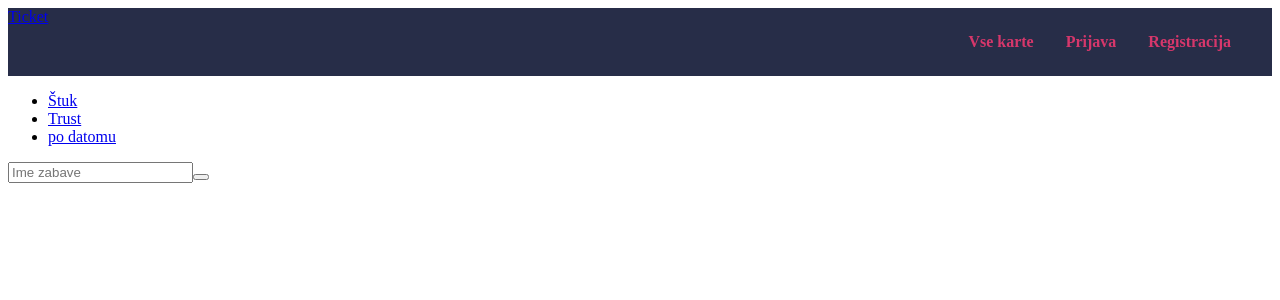
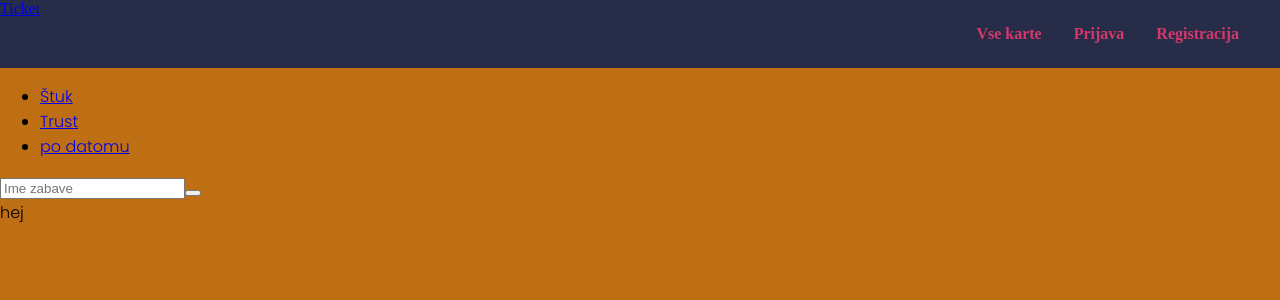
Before and after one commit to klemenNeco/rpo-projekt-frontend, a Next.js app: page /vsekarte in a window 1280 px wide. Shown: the top 300 px of the page. Built offline with nearby package versions, Linux system fonts and the light colour scheme.

Commit message:
navbar na vrh, celoten width navbara

```diff
--- a/components/navbar.js
+++ b/components/navbar.js
@@ -4,6 +4,13 @@ import styles from "./navbar.module.css";
 export default function Navbar({ children }) {
   return (
     <Layout>
+      <style jsx global>{`
+        html,
+        body {
+          margin: 0px;
+          padding: 0px;
+        }
+      `}</style>
       <div className={styles.navbar}>
         <a href="/" className="logo">
           Ticket
--- a/components/navbar.module.css
+++ b/components/navbar.module.css
@@ -1,8 +1,11 @@
 .navbar {
+  top: 0;
   display: flex;
   justify-content: space-between;
   align-content: center;
   background-color: #272d48;
+  margin: 0 auto;
+  width: 100%;
 }
 
 .logo {
--- a/package.json
+++ b/package.json
@@ -10,6 +10,7 @@
     "@fortawesome/free-regular-svg-icons": "^6.2.1",
     "@fortawesome/free-solid-svg-icons": "^6.2.1",
     "@fortawesome/react-fontawesome": "^0.2.0",
+    "babel-plugin-macros": "^3.1.0",
     "next": "^13.0.6",
     "react": "^18.2.0",
     "react-dom": "^18.2.0"
--- a/pages/vsekarte.js
+++ b/pages/vsekarte.js
@@ -2,11 +2,18 @@ import Link from "next/link";
 import Layout from "../components/layout";
 import Navbar from "../components/navbar";
 import styles from "./vsekarte.module.css";
+import { FontAwesomeIcon } from "@fortawesome/react-fontawesome";
 
 const vsekarte = (props) => {
   return (
     <Layout>
+      <style jsx global>{`
+        body {
+          background-color: #bf6f13;
+        }
+      `}</style>
       <Navbar />
+      <div className={styles.vse}>
         <nav>
           <ul>
             <li>
@@ -28,10 +35,12 @@ const vsekarte = (props) => {
               className="inputText"
             ></input>
             <button>
-            <i className="fas fa-search"></i>
+              <i class="fa-solid fa-magnifying-glass"></i>
             </button>
           </div>
         </form>
+        <h>hej</h>
+      </div>
     </Layout>
   );
 };
--- a/pages/vsekarte.module.css
+++ b/pages/vsekarte.module.css
@@ -0,0 +1,8 @@
+@import url("https://fonts.googleapis.com/css2?family=Poppins:wght@300&display=swap");
+div.vse {
+  padding: 0;
+  margin: 0;
+  --primary-color: #bf6f13;
+  --secondary-color: #e88e27;
+  font-family: "Poppins", sans-serif;
+}
```
Also changed, not shown: 1 other file (tests, documents, lock files or other folders). Lines whose indentation alone changed are shown as unchanged.
